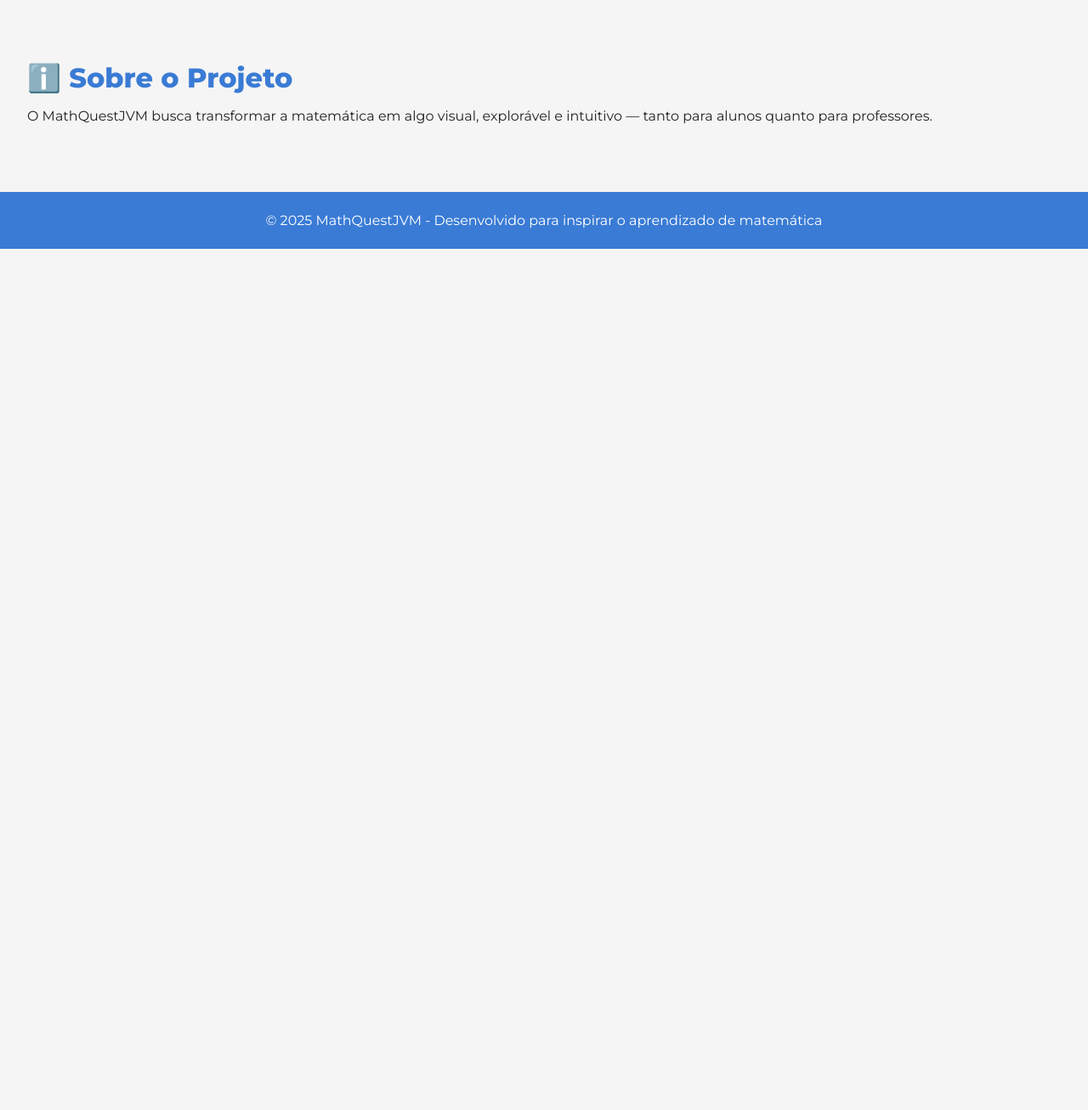
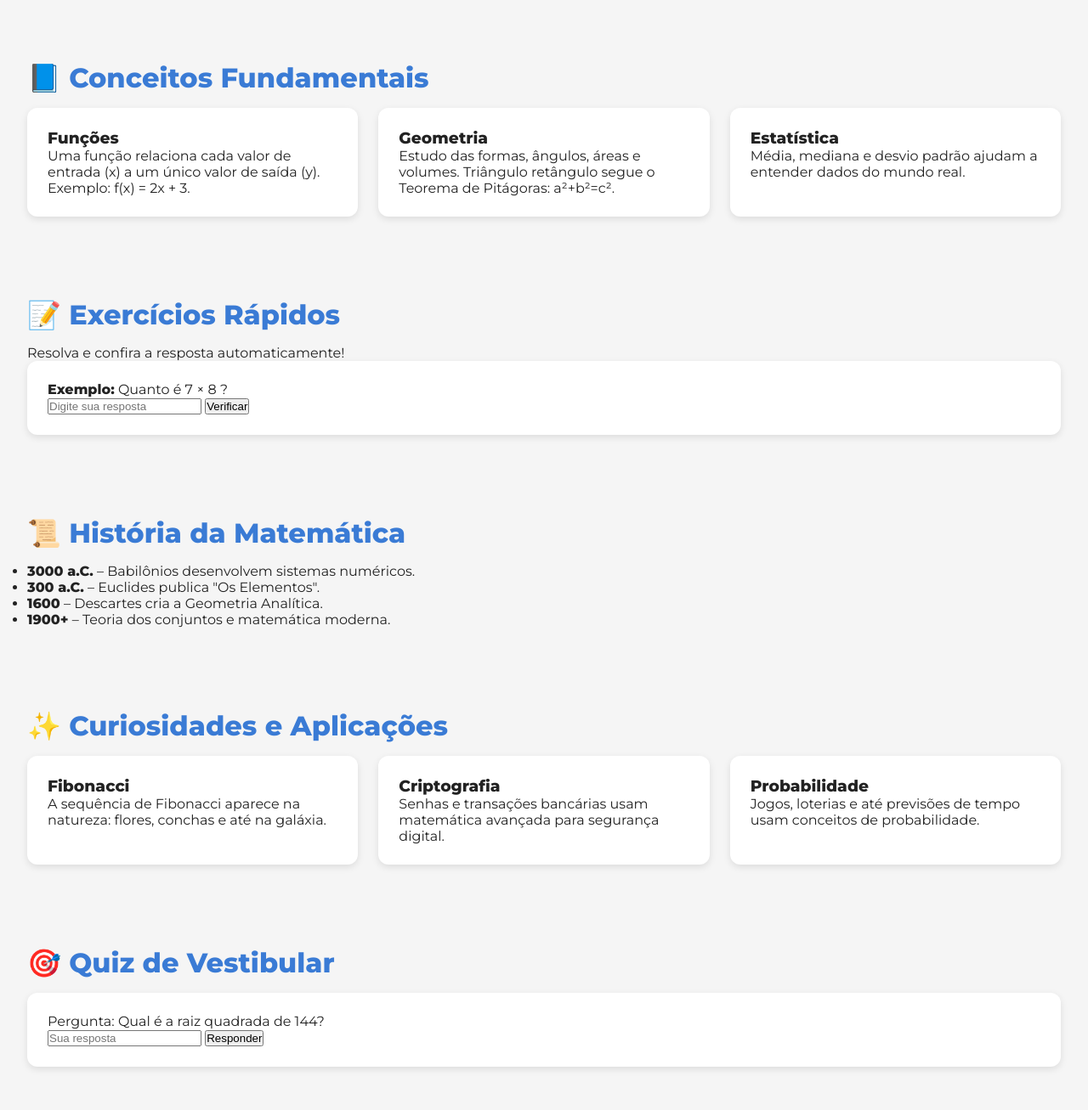
Before and after one commit to Triz2I/MathQuestJVM, a plain HTML site: page index.html in a window 1280 px wide. Shown: the part 1300-2607 px from the top of the page at 85% size. Before the commit the page ends 1593 px from the top, so only its background shows below. Drawn offline with nearby package versions, Linux system fonts and the light colour scheme.

Commit message:
respostas

```diff
--- a/index.html
+++ b/index.html
@@ -1,4 +1,3 @@
-
 <!DOCTYPE html>
 <html lang="pt-BR">
 <head>
@@ -19,6 +18,11 @@
         <li><a href="#labmat">LabMat</a></li>
         <li><a href="#professores">Professores</a></li>
         <li><a href="#vestibulares">Vestibulares</a></li>
+        <li><a href="#conceitos">Conceitos</a></li>
+        <li><a href="#exercicios">Exercícios</a></li>
+        <li><a href="#historia">História</a></li>
+        <li><a href="#curiosidades">Curiosidades</a></li>
+        <li><a href="#quiz">Quiz</a></li>
         <li><a href="#sobre">Sobre</a></li>
       </ul>
     </nav>
@@ -96,6 +100,80 @@
     </table>
   </section>
 
+  <!-- NOVAS SEÇÕES -->
+
+  <!-- Conceitos Fundamentais -->
+  <section id="conceitos">
+    <h2>📘 Conceitos Fundamentais</h2>
+    <div class="cards">
+      <div class="card">
+        <h3>Funções</h3>
+        <p>Uma função relaciona cada valor de entrada (x) a um único valor de saída (y). Exemplo: f(x) = 2x + 3.</p>
+      </div>
+      <div class="card">
+        <h3>Geometria</h3>
+        <p>Estudo das formas, ângulos, áreas e volumes. Triângulo retângulo segue o Teorema de Pitágoras: a²+b²=c².</p>
+      </div>
+      <div class="card">
+        <h3>Estatística</h3>
+        <p>Média, mediana e desvio padrão ajudam a entender dados do mundo real.</p>
+      </div>
+    </div>
+  </section>
+
+  <!-- Exercícios Interativos -->
+  <section id="exercicios">
+    <h2>📝 Exercícios Rápidos</h2>
+    <p>Resolva e confira a resposta automaticamente!</p>
+    <div class="card">
+      <p><strong>Exemplo:</strong> Quanto é 7 × 8 ?</p>
+      <input type="number" id="resposta1" placeholder="Digite sua resposta">
+      <button onclick="verificarResposta()">Verificar</button>
+      <p id="feedback1"></p>
+    </div>
+  </section>
+
+  <!-- Linha do Tempo -->
+  <section id="historia">
+    <h2>📜 História da Matemática</h2>
+    <ul>
+      <li><strong>3000 a.C.</strong> – Babilônios desenvolvem sistemas numéricos.</li>
+      <li><strong>300 a.C.</strong> – Euclides publica "Os Elementos".</li>
+      <li><strong>1600</strong> – Descartes cria a Geometria Analítica.</li>
+      <li><strong>1900+</strong> – Teoria dos conjuntos e matemática moderna.</li>
+    </ul>
+  </section>
+
+  <!-- Curiosidades -->
+  <section id="curiosidades">
+    <h2>✨ Curiosidades e Aplicações</h2>
+    <div class="cards">
+      <div class="card">
+        <h3>Fibonacci</h3>
+        <p>A sequência de Fibonacci aparece na natureza: flores, conchas e até na galáxia.</p>
+      </div>
+      <div class="card">
+        <h3>Criptografia</h3>
+        <p>Senhas e transações bancárias usam matemática avançada para segurança digital.</p>
+      </div>
+      <div class="card">
+        <h3>Probabilidade</h3>
+        <p>Jogos, loterias e até previsões de tempo usam conceitos de probabilidade.</p>
+      </div>
+    </div>
+  </section>
+
+  <!-- Quiz -->
+  <section id="quiz">
+    <h2>🎯 Quiz de Vestibular</h2>
+    <div class="card">
+      <p id="perguntaQuiz">Pergunta: Qual é a raiz quadrada de 144?</p>
+      <input type="number" id="respostaQuiz" placeholder="Sua resposta">
+      <button onclick="verificarQuiz()">Responder</button>
+      <p id="feedbackQuiz"></p>
+    </div>
+  </section>
+
   <!-- Sobre -->
   <section id="sobre">
     <h2>ℹ️ Sobre o Projeto</h2>
--- a/script.js
+++ b/script.js
@@ -45,3 +45,33 @@ let chart = new Chart(ctx, {
     chart.update();
   });
 });
+
+// =====================
+// NOVOS INTERATIVOS
+// =====================
+
+// Exercício rápido
+function verificarResposta() {
+  const resposta = document.getElementById("resposta1").value;
+  const feedback = document.getElementById("feedback1");
+  if (resposta == 56) {
+    feedback.textContent = "✅ Correto!";
+    feedback.style.color = "green";
+  } else {
+    feedback.textContent = "❌ Tente novamente.";
+    feedback.style.color = "red";
+  }
+}
+
+// Quiz vestibular
+function verificarQuiz() {
+  const resposta = document.getElementById("respostaQuiz").value;
+  const feedback = document.getElementById("feedbackQuiz");
+  if (resposta == 12) {
+    feedback.textContent = "✅ Arrasou! √144 = 12.";
+    feedback.style.color = "green";
+  } else {
+    feedback.textContent = "❌ Resposta incorreta. Tente novamente.";
+    feedback.style.color = "red";
+  }
+}
```
